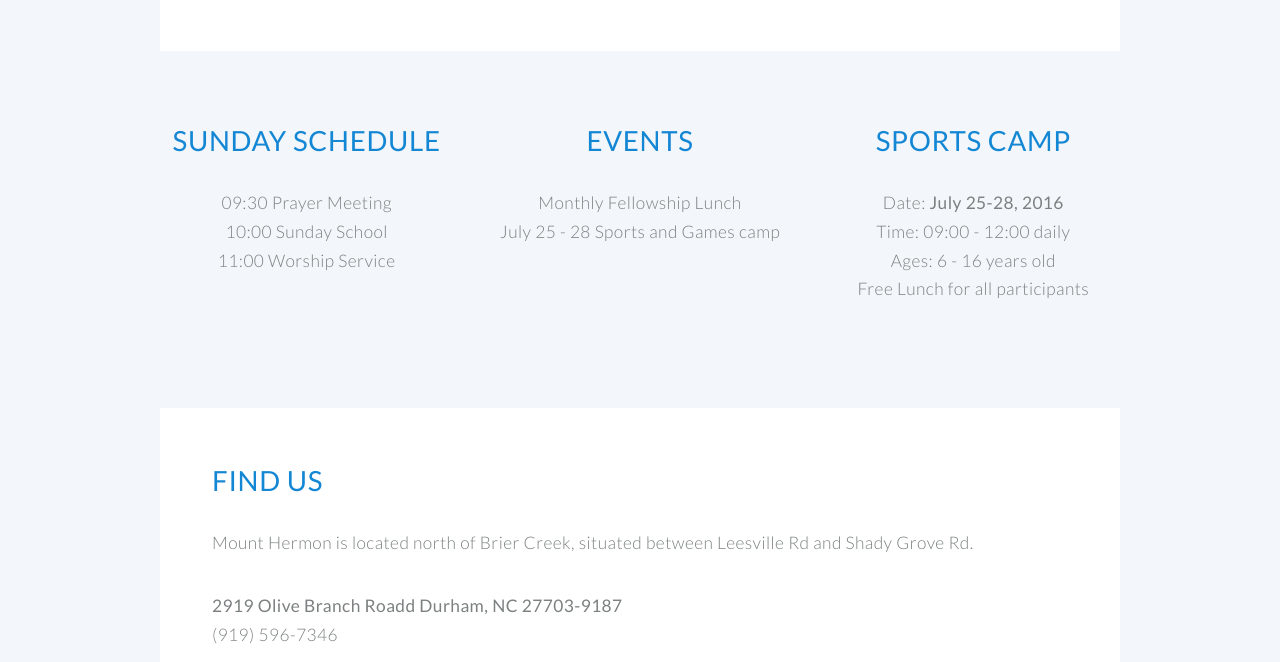
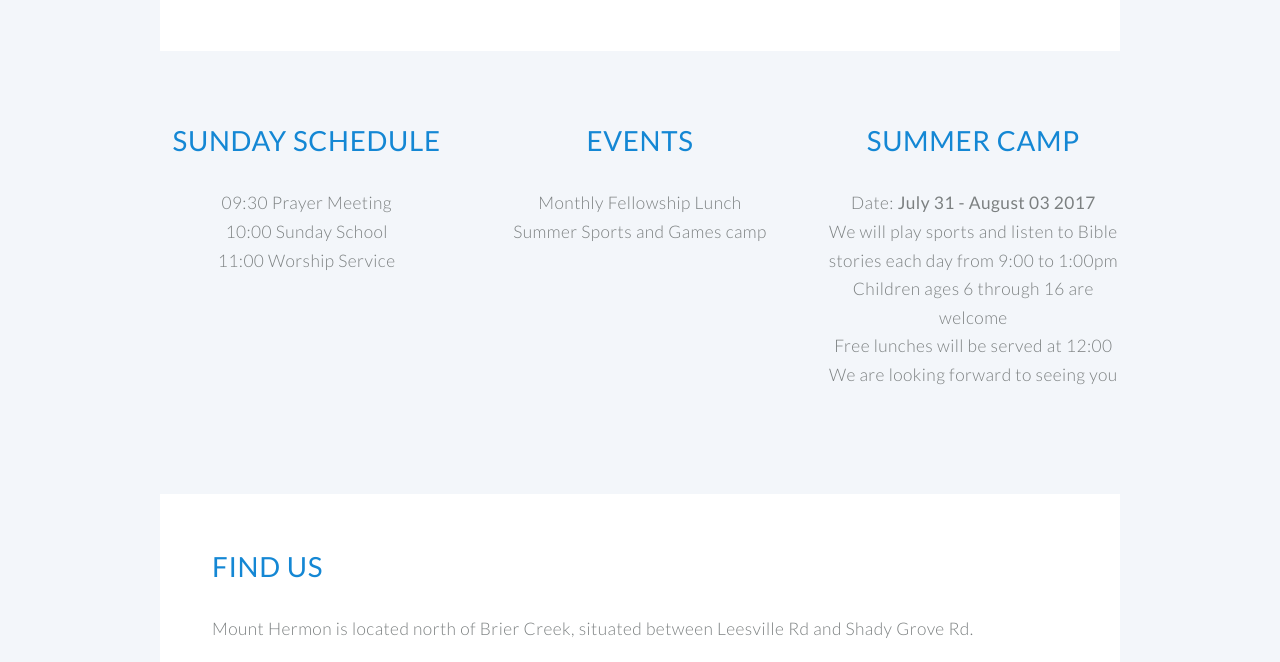
Before and after one commit to solc1968/solc1968.github.io, a plain HTML site: page index.html in a window 1280 px wide. Shown: the part 960-1622 px from the top of the page. Drawn offline with Linux system fonts and the light colour scheme.

Commit message:
2017 Sports camp info

```diff
--- a/index.html
+++ b/index.html
@@ -55,7 +55,7 @@
 											</header>
 											<ul>
 												<li>Monthly Fellowship Lunch</li>
-												<li>July 25 - 28 Sports and Games camp</li>
+												<li>Summer Sports and Games camp</li>
 											</ul>
 										</section>
 									</div>
@@ -63,13 +63,14 @@
 									<div class="4u 12u(narrower)">
 										<section>
 											<header>
-												<h3>Sports Camp</h3>
+												<h3>Summer Camp</h3>
 											</header>
 											<ul>
-												<li>Date: <strong>July 25-28, 2016</strong></li>
-												<li>Time: 09:00 - 12:00 daily</li>
-												<li>Ages:  6 - 16 years old</li>
-												<li>Free Lunch for all participants</li>
+												<li>Date: <strong>July 31 - August 03 2017</strong></li>
+												<li>We will play sports and listen to Bible stories each day from 9:00 to 1:00pm</li>
+												<li>Children ages 6 through 16 are welcome</li>
+												<li>Free lunches will be served at 12:00</li>
+                        <li>We are looking forward to seeing you</li>
 											</ul>
 										</section>
 									</div>
```
